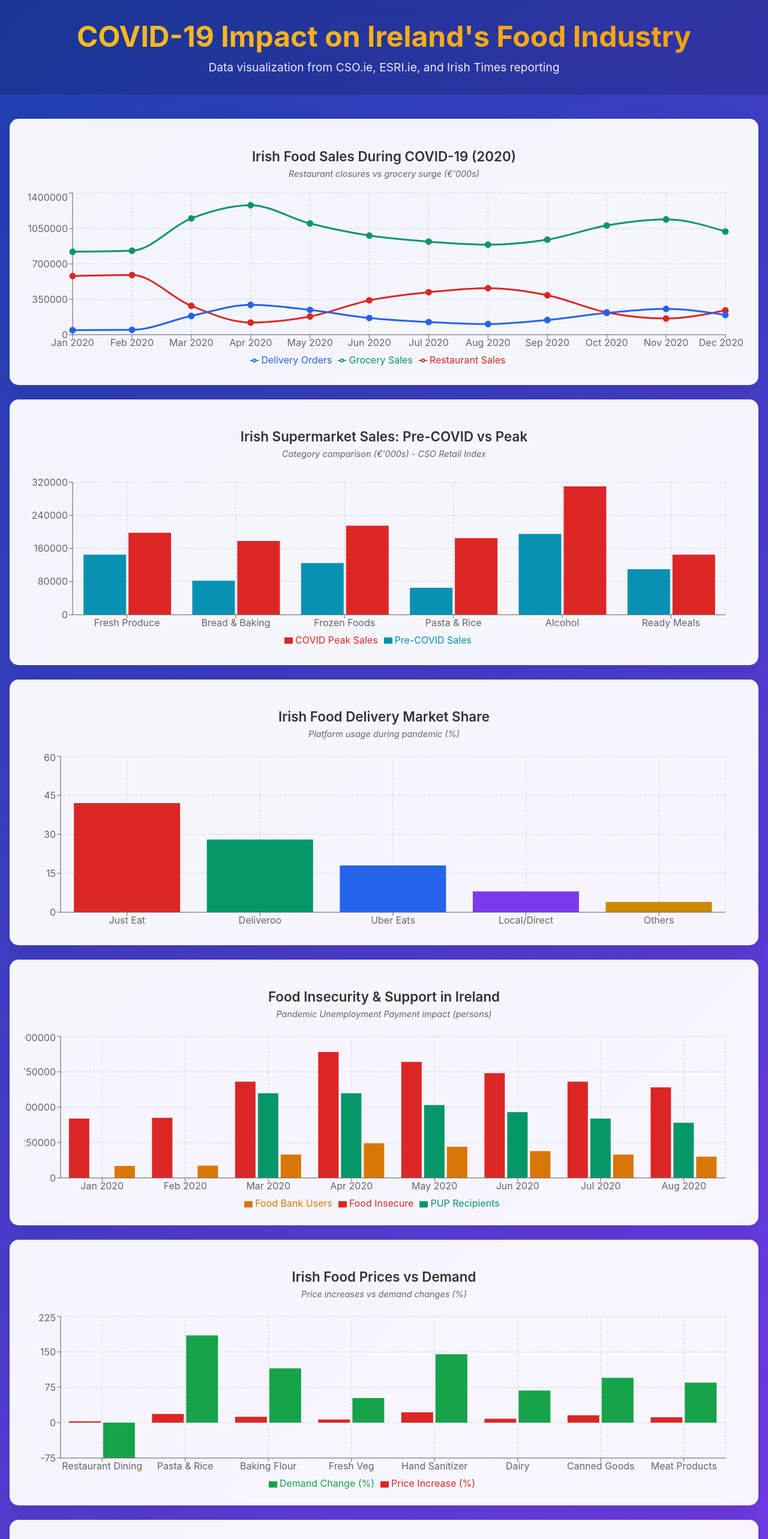
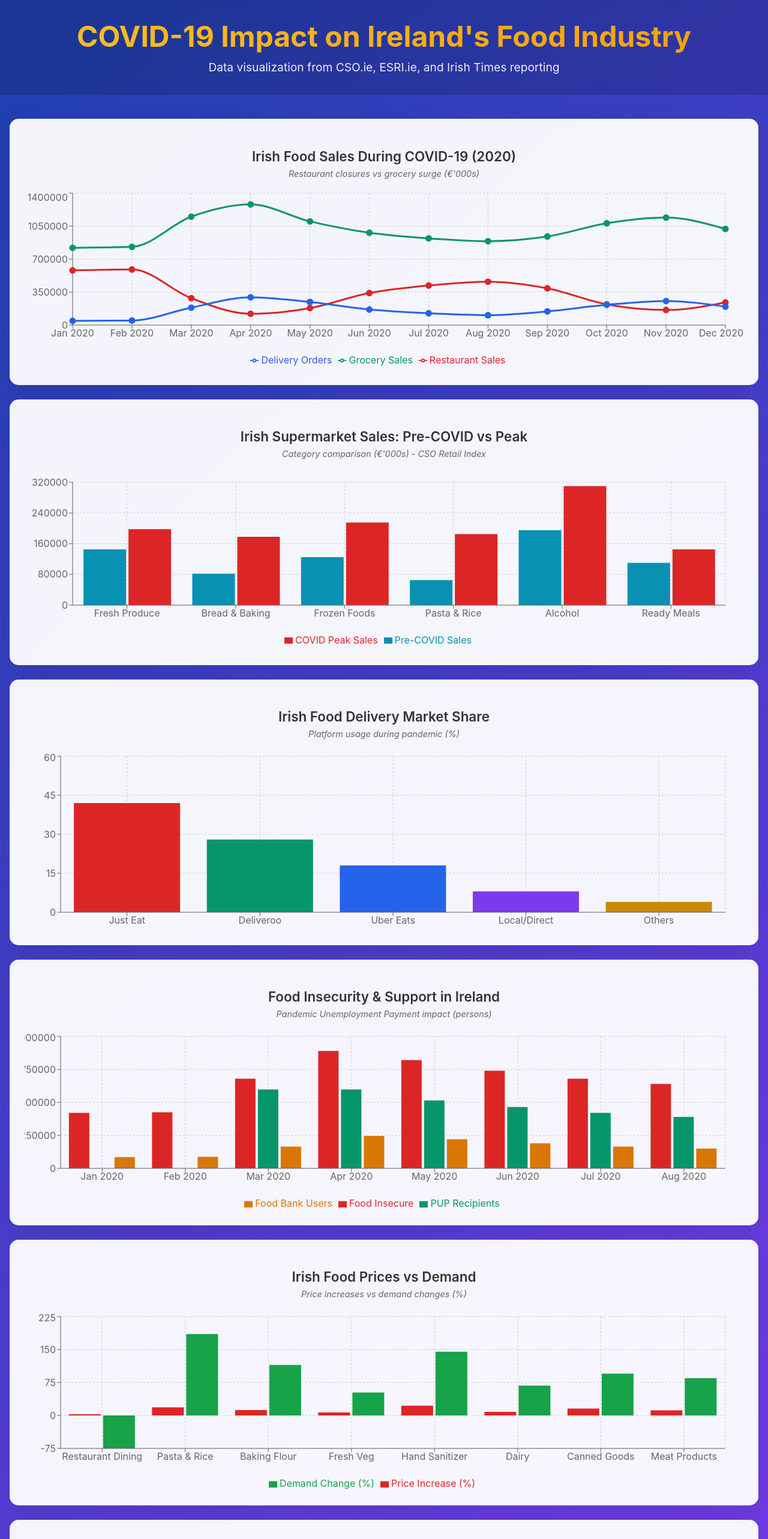
Before and after one commit to darkins/recharts, a React (Vite) app: page / in a window 1280 px wide. Shown: the top 2566 px of the page at 60% size. Built offline with nearby package versions, Linux system fonts and the light colour scheme.

Commit message:
top margin on legends

```diff
--- a/src/components/AreaChartComponent.tsx
+++ b/src/components/AreaChartComponent.tsx
@@ -32,7 +32,7 @@ const AreaChartComponent: React.FC = () => {
 					<XAxis dataKey="month" />
 					<YAxis />
 					<Tooltip />
-					<Legend />
+					<Legend wrapperStyle={{ paddingTop: "1em" }} />
 					<Bar dataKey="food_insecure" fill="#DC2626" name="Food Insecure" />
 					<Bar
 						dataKey="pandemic_payment"
--- a/src/components/BarChartComponent.tsx
+++ b/src/components/BarChartComponent.tsx
@@ -32,7 +32,7 @@ const BarChartComponent: React.FC = () => {
 					<XAxis dataKey="category" />
 					<YAxis />
 					<Tooltip />
-					<Legend />
+					<Legend wrapperStyle={{ paddingTop: "1em" }} />
 					<Bar dataKey="pre_covid" fill="#0891B2" name="Pre-COVID Sales" />
 					<Bar dataKey="covid_peak" fill="#DC2626" name="COVID Peak Sales" />
 				</BarChart>
--- a/src/components/LineChartComponent.tsx
+++ b/src/components/LineChartComponent.tsx
@@ -32,7 +32,7 @@ const LineChartComponent: React.FC = () => {
 					<XAxis dataKey="month" />
 					<YAxis />
 					<Tooltip />
-					<Legend />
+					<Legend wrapperStyle={{ paddingTop: "1em" }} />
 					<Line
 						type="monotone"
 						dataKey="restaurant_sales"
--- a/src/components/RadarChartComponent.tsx
+++ b/src/components/RadarChartComponent.tsx
@@ -32,7 +32,7 @@ const RadarChartComponent: React.FC = () => {
 					<XAxis dataKey="metric" />
 					<YAxis />
 					<Tooltip />
-					<Legend />
+					<Legend wrapperStyle={{ paddingTop: "1em" }} />
 					<Bar name="Pre-COVID" dataKey="pre_covid" fill="#059669" />
 					<Bar name="COVID Impact" dataKey="covid_impact" fill="#DC2626" />
 					<Bar name="Recovery" dataKey="recovery" fill="#2563EB" />
--- a/src/components/ScatterChartComponent.tsx
+++ b/src/components/ScatterChartComponent.tsx
@@ -30,7 +30,7 @@ const ScatterChartComponent: React.FC = () => {
 					<XAxis dataKey="category" />
 					<YAxis />
 					<Tooltip />
-					<Legend />
+					<Legend wrapperStyle={{ paddingTop: "1em" }} />
 					<Bar
 						name="Price Increase (%)"
 						dataKey="price_increase"
```
